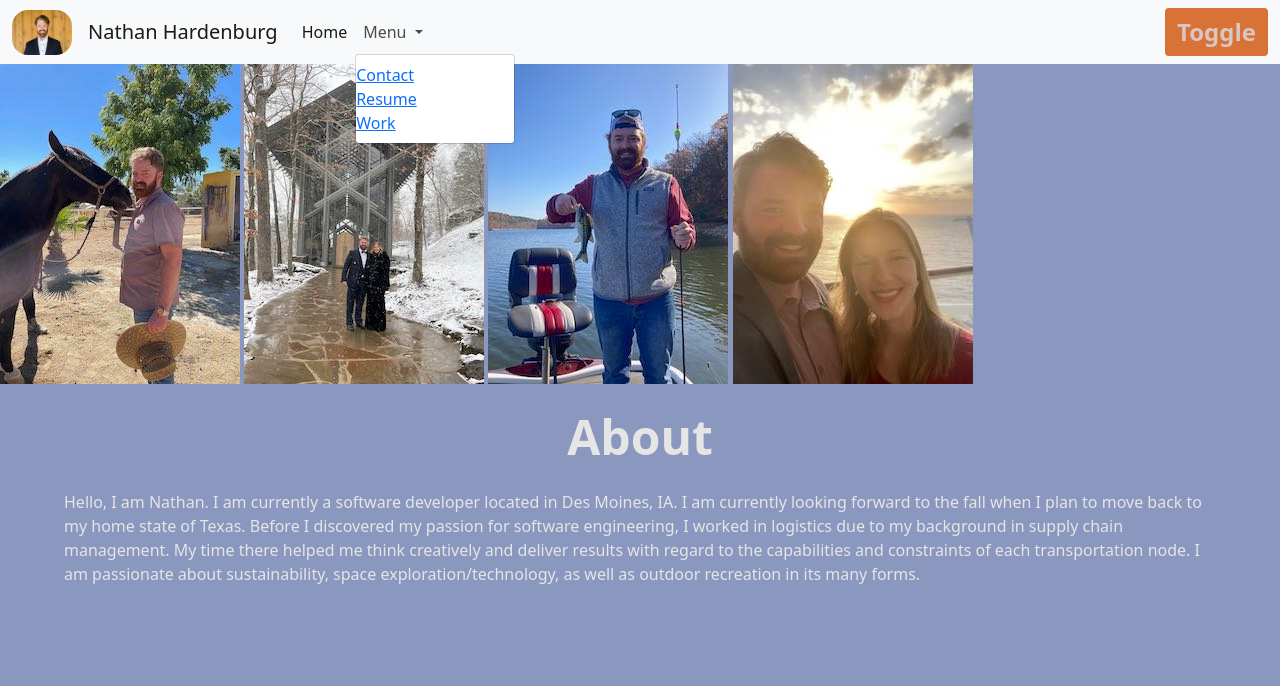
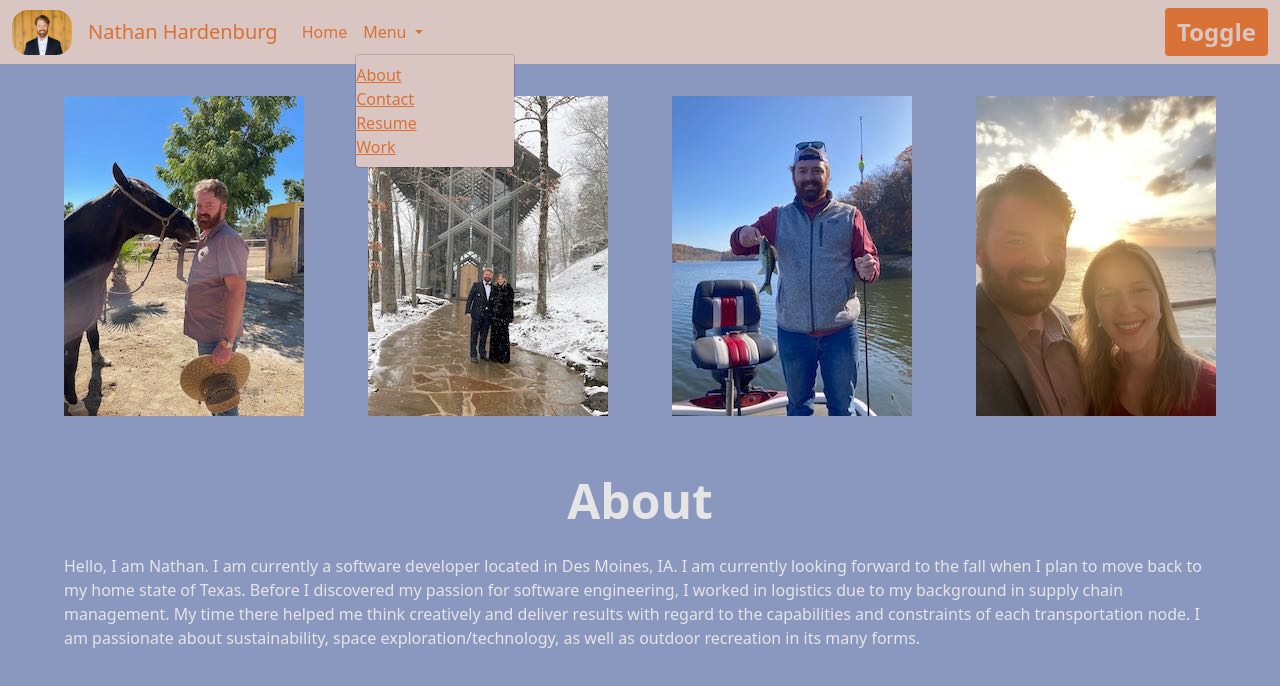
Before and after one commit to ntharden/my-portfolio, a plain HTML site: page about.html in a window 1280 px wide. Both pictures are taken after a click on the button "Menu". Drawn offline with nearby package versions, Linux system fonts and the light colour scheme.

Commit message:
adds styling to navbar on every html file for uniformity

```diff
--- a/about.html
+++ b/about.html
@@ -18,26 +18,27 @@
   >
 </head>
 <body>
-  <nav class="navbar navbar-expand-lg navbar-light bg-light">
+  <nav class="navbar navbar-expand-lg" style="background-color: #D9C5C1;">
     <div class="container-fluid">
       <img src="/assets/Headshot Small.png" alt="Profile" width="60" height="45">
-      <a class="navbar-brand" href="/index.html">Nathan Hardenburg</a>
+      <a class="navbar-brand" href="#">Nathan Hardenburg</a>
       <button class="navbar-toggler" type="button" data-bs-toggle="collapse" data-bs-target="#navbarSupportedContent" aria-controls="navbarSupportedContent" aria-expanded="false" aria-label="Toggle navigation">
         <span class="navbar-toggler-icon"></span>
       </button>
       <div class="collapse navbar-collapse" id="navbarSupportedContent">
         <ul class="navbar-nav me-auto mb-2 mb-lg-0">
           <li class="nav-item">
-            <a class="nav-link active" aria-current="page" href="/index.html">Home</a>
+            <a class="nav-link active" aria-current="page" href="#" style="color: #D97236;">Home</a>
           </li>
-          <li class="nav-item dropdown">
-            <a class="nav-link dropdown-toggle" href="#" id="navbarDropdown" role="button" data-bs-toggle="dropdown" aria-expanded="false">
+          <li class="nav-item dropdown" >
+            <a class="nav-link dropdown-toggle" href="#" id="navbarDropdown" role="button" data-bs-toggle="dropdown" aria-expanded="false" style="color: #D97236;">
               Menu
             </a>
-            <ul class="dropdown-menu" aria-labelledby="navbarDropdown">
-              <li><a href=contact.html>Contact</a></li>
-              <li><a href=resume.html>Resume</a></li>
-              <li><a href=work.html>Work</a></li>
+            <ul class="dropdown-menu" style="background-color: #D9C5C1;" aria-labelledby="navbarDropdown">
+              <li><a href=/about.html style="color: #D97236;">About</a></li>
+              <li><a href=/contact.html style="color: #D97236;">Contact</a></li>
+              <li><a href=/resume.html style="color: #D97236;">Resume</a></li>
+              <li><a href=/work.html style="color: #D97236;">Work</a></li>
             </ul>
           </li>
         </ul>
@@ -46,13 +47,14 @@
     </div>
   </nav>
 
+  <div id="about-photos">
+    <img src="/assets/horse.jpeg" alt="Placeholder photo">
+    <img src="/assets/thorncrown.jpeg" alt="Placeholder photo">
+    <img src="/assets/fish.jpeg" alt="Placeholder photo">
+    <img src="/assets/Cruise.jpeg" alt="Placeholder photo">
+  </div>
+
   <div id="about">
-    <img id="about-photos" src="/assets/horse.jpeg" alt="Placeholder photo">
-    <img id="about-photos" src="/assets/thorncrown.jpeg" alt="Placeholder photo">
-    <img id="about-photos" src="/assets/fish.jpeg" alt="Placeholder photo">
-    <img id="about-photos" src="/assets/Cruise.jpeg" alt="Placeholder photo">
-
-
     <h1>About</h1>
     <p>Hello, I am Nathan. I am currently a software developer located in Des Moines, IA. I am currently looking forward to the fall when I plan to move back to my home state of Texas. Before I discovered my passion for software engineering, I worked in logistics due to my background in supply chain management. My time there helped me think creatively and deliver results with regard to the capabilities and constraints of each transportation node. I am passionate about sustainability, space exploration/technology, as well as outdoor recreation in its many forms.</p>
   </div>
--- a/css/style.css
+++ b/css/style.css
@@ -78,12 +78,19 @@ p {
   margin-right: 16px;
 }
 
-#homePhoto {
+#index-photo {
   display: flex;
   justify-content: center;
-  margin-top: 128px;
+  margin: 128px;
 }
 
 .navbar-brand {
   color: #D97236;
 }
+
+#about-photos {
+  display: flex;
+  justify-content: space-around;
+  margin: 32px;
+  border-radius: 32px;
+}
```
Also changed, not shown: contact.html (+10 -9 lines), index.html (+1 -1 lines), resume.html (+10 -9 lines), work.html (+9 -8 lines).
